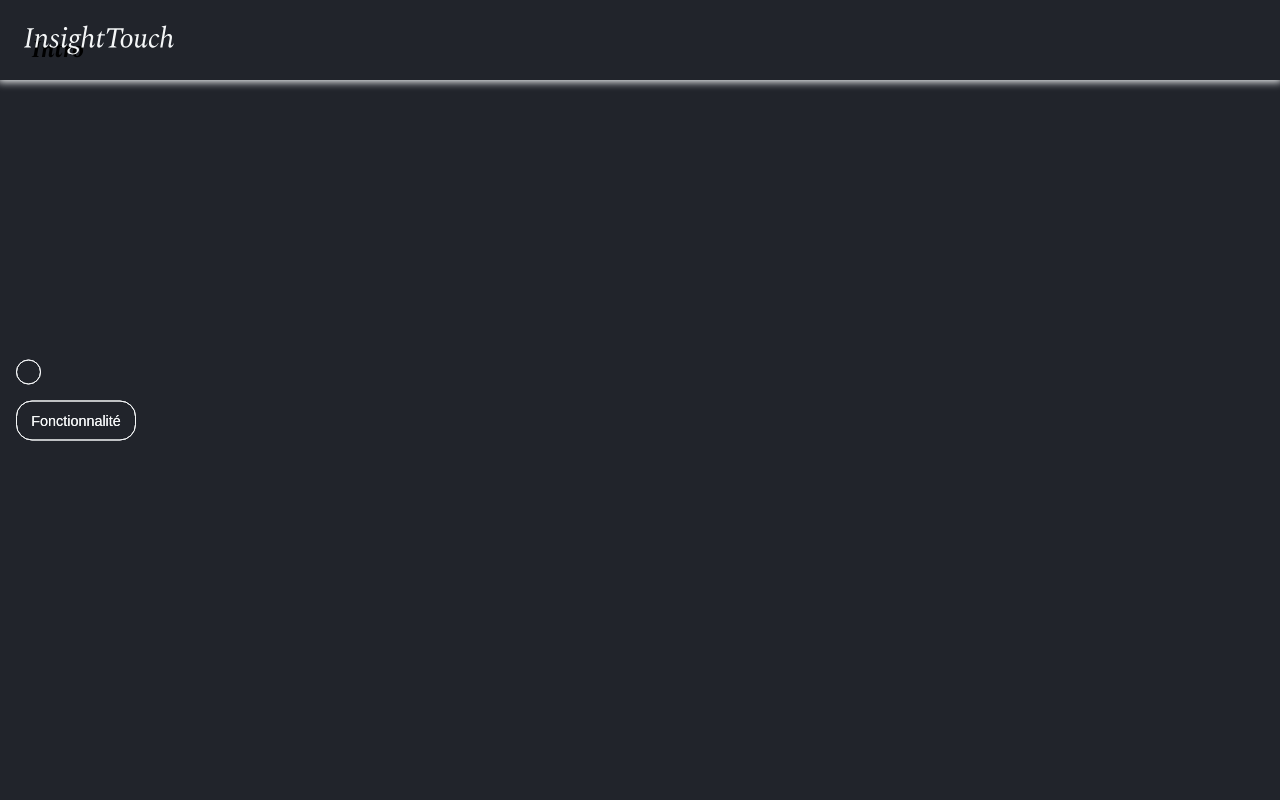
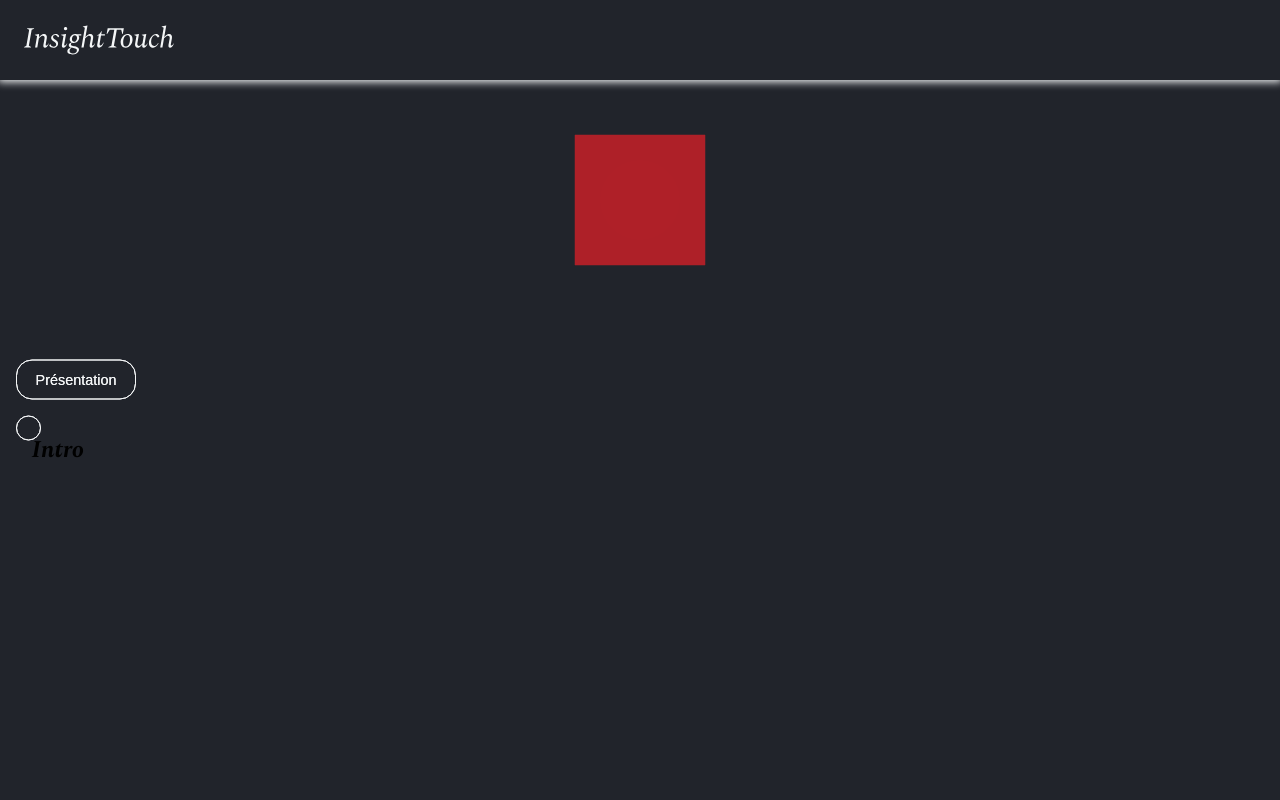
Before and after one commit to Cocassito/InsightTouch, a React (Vite) app: page / in a window 1280 px wide. Shown: the top 800 px of the page. Built offline with nearby package versions, Linux system fonts and the light colour scheme.

Commit message:
feat : object 3d

```diff
--- a/package.json
+++ b/package.json
@@ -10,13 +10,15 @@
     "preview": "vite preview"
   },
   "dependencies": {
+    "@react-three/fiber": "^9.1.2",
     "framer-motion": "^12.12.1",
     "react": "^19.0.0",
     "react-dom": "^19.0.0",
     "react-responsive": "^10.0.1",
     "react-router": "^7.4.1",
     "react-router-dom": "^7.6.0",
-    "sass": "^1.86.3"
+    "sass": "^1.86.3",
+    "three": "^0.176.0"
   },
   "devDependencies": {
     "@eslint/js": "^9.21.0",
--- /dev/null
+++ b/src/components/Object3D.tsx
@@ -0,0 +1,20 @@
+// src/components/My3DObject.tsx
+import React from "react";
+import { Canvas } from "@react-three/fiber";
+
+const Object3D: React.FC = () => {
+  return (
+    <div id="canvas-container" style={{ height: "400px" }}>
+      <Canvas>
+        <mesh>
+          <boxGeometry args={[2, 2, 2]} />
+          <meshPhongMaterial />
+        </mesh>
+        <ambientLight intensity={0.1} />
+        <directionalLight position={[0, 0, 5]} color="red" />
+      </Canvas>
+    </div>
+  );
+};
+
+export default Object3D;
--- a/src/components/OnePageLayout.tsx
+++ b/src/components/OnePageLayout.tsx
@@ -3,6 +3,7 @@ import Header from "./Header";
 import { sections } from "../data/sections";
 import SectionNavbar from "./SectionNavbar";
 import { useViewport } from "../hook/useViewport";
+import Object3D from "./Object3D";
 
 const OnePageLayout: React.FC = () => {
   const { isMobile } = useViewport();
@@ -11,6 +12,7 @@ const OnePageLayout: React.FC = () => {
       <Header />
       {!isMobile && <SectionNavbar sections={sections} />}
       <main>
+       <Object3D />
         {sections.map(({ id, component: Component }) => (
           <Component key={id} id={id} />
         ))}
```
Also changed, not shown: 1 other file (tests, documents, lock files or other folders).
